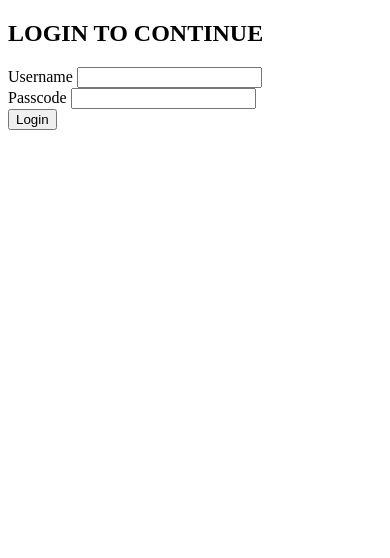
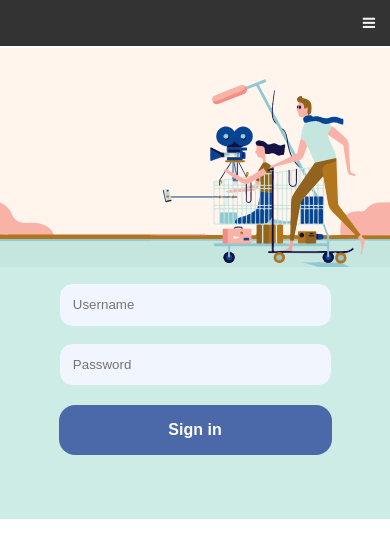
Before and after one commit to shubhramishrakota2310/New-folder, a PHP site: page /login.php in a window 390 px wide. Shown: the top 558 px of the page. Run offline with PHP 8.4, Linux system fonts and the light colour scheme; data that the repository does not hold is empty.

Commit message:
Sign in, Sign up - Mobile v done

```diff
--- a/login.php
+++ b/login.php
@@ -4,27 +4,82 @@
 <html>
 <head>
 <title>LOGIN | TFPS</title>
+<meta name="viewport" content="width=device-width, initial-scale=1">
+<link rel="stylesheet" href="main.css">
+<link rel="stylesheet" href="https://cdnjs.cloudflare.com/ajax/libs/font-awesome/4.7.0/css/font-awesome.min.css">
 </head>
 <body>
+
+<div class="topnav" id="myTopnav">
+	<a href="equipments.php"><h3>View Equipments</h3></a>
+	<a href="./qrDNT"><h3>Borrow </h3></a>
+	<a href="register.php"><h3>Sign up</h3></a>
+	<a href="login.php"><h3>Sign in</h3></a>
+	<a href="javascript:void(0);" class="icon"
+	onclick="myFunction()">
+    <i class="fa fa-bars"></i>
+  </a>
+</div>
+
+
 	<?php
 		$prodid2 = $_POST['prodid1'];
 	?>
-	<h2>LOGIN TO CONTINUE</h2>
+	<div class="hero-bg">
+	<section class="top">
+
+		</p>
+		<section class="authentic">
+
+			<img src="bg.svg" alt="">
+		</section>
+	<div class="form-container">
 	<form method="post" action="login.php">
 	<div class="input-group">
-			<label>Username</label>
-			<input type="text" name="username">
+			<input type="text" name="username" placeholder = "Username">
 	</div>
 	<div class="input">
-			<label>Passcode</label>
-			<input type="password" name="passcode">
+			<input type="password" name="passcode" placeholder = "Password">
 	</div>
 	<div class="input">
-			<button type="submit" class="btn" name="login_btn">Login</button>
+	<button type="submit" class="btn" name="reg_user">Sign in</button>
+
+
 	</div>
 	<div class="input">
            	<input type="hidden" name="prodid3" value="<?php echo $prodid2; ?>">
     </div>
 	</form>
+	</div>
+	</section>
+</div>
+
+<script>
+
+let btn= document.getElementById('cda-btn');
+
+btn.addEventListener('click', () => {
+
+
+})
+
+
+
+</script>
+
+
+
+
+<script>
+	function myFunction() {
+	  var x = document.getElementById("myTopnav");
+	  if (x.className === "topnav") {
+		x.className += " responsive";
+	  } else {
+		x.className = "topnav";
+	  }
+	}
+	</script>
+
 </body>
 </form>
--- a/main.css
+++ b/main.css
@@ -3,7 +3,7 @@
 		  margin: 0;
 		  font-family: Arial, Helvetica, sans-serif;
 		}
-
+	/*Navigation styles*/
 		.topnav {
 		  overflow: hidden;
 		  background-color: #333;
@@ -39,8 +39,8 @@
 		  display: none;
 		}
 
-		@media screen and (max-width: 600px) {
-		  .topnav a:not(:first-child) {display: none;}
+		@media screen and (max-width: 750px) {
+		  .topnav a:not(:last-child) {display: none;}
 		  .topnav a.icon {
 			float: right;
 			display: block;
@@ -53,7 +53,7 @@
 		}
 		}
 
-		@media screen and (max-width: 600px) {
+		@media screen and (max-width: 750px) {
 		  .topnav.responsive {position: relative;}
 		  .topnav.responsive .icon {
 			position: relative;
@@ -72,9 +72,9 @@
 			text-align: right;
 		  }
 		}
-
+  /*Main-div styles*/
 		.hero-bg {
-			background: #4B68A8 url('bg.svg');
+			background: #CDECE6 ;
 			background-size: cover;
 			color: #333;
 			text-align: center;
@@ -188,7 +188,7 @@
 			background-color: #F1F5FD;
 		}
 
-		input[type=button] {
+		.btn {
 			background-color: #4B68A8;
 			border: none;
 			width: 70%;
@@ -270,9 +270,9 @@
 
 		}
 
-		@media (min-width: 930px) {
+	/*@media (min-width: 930px) {
 
-			.hero-bg {
+		 .hero-bg {
 				text-align: left;
 
 			}
@@ -302,6 +302,7 @@
 			}
 			.form-left {
 				width: 70%;
+				height: auto;
 			}
 			label {
 				margin: 0;
@@ -342,12 +343,15 @@
 
 		}
 
+
+
 		@media (min-width: 1275px) {
 			.hero-bg section {
 				width: 45%;
 				margin: 0 15%;
 			}
 		}
+		*/
 
 		.top {
 			animation: fadeIn 2s forwards;
@@ -378,3 +382,28 @@
 				opacity: 0;
 			}
 		}
+
+		h4{
+			padding: 10px;
+		}
+
+		h4 span {
+			text-transform: uppercase;
+			display: block;
+			font-size: 1.4rem;
+			position: relative;
+			z-index: 1;
+
+		}
+
+		h4 span::before {
+			content: ' ';
+			position: absolute;
+			width: 8em;
+			background: #4B68A8;
+			height: .3em;
+			bottom: 0;
+			z-index: -1;
+			margin-left: -.2em;
+
+		}
```
Also changed, not shown: equipments.php (+35 -1 lines), index.html (+13 -25 lines), qrDNT/index.php (+43 -1 lines), register.php (+4 -3 lines).
